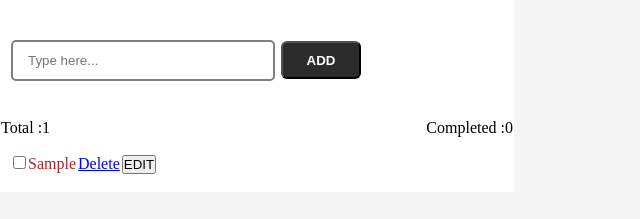
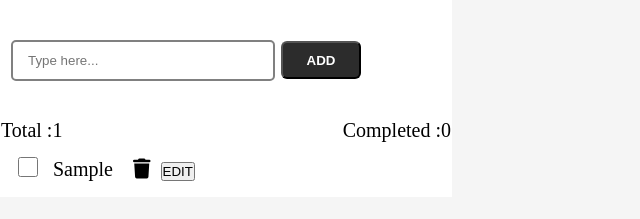
Before and after one commit to Saifkhanz/todo-list, a plain HTML site: page index1.html in a window 1280 px wide. Both pictures are taken after typing "Sample" into the empty fields and a click on the button "ADD". Shown: the part 41-260 px from the top of the page, without its empty margins (0-640 px from the left). Drawn offline with Linux system fonts and the light colour scheme.

Commit message:
changes done

```diff
--- a/index1.html
+++ b/index1.html
@@ -6,13 +6,13 @@
     <title>
         Todo list
     </title>
-    <script src="https://kit.fontawesome.TaskCompleted/1fdcaaf62f.js" crossorigin="anonymous"></script>
+    <script src="https://kit.fontawesome.com/1fdcaaf62f.js" crossorigin="anonymous"></script>
 </head>
 
-<body style="background-color: whitesmoke">
-    <div class="container" style="height:auto">
+<body style="background-color: whitesmoke;width: 100%;">
+    <div class="container" >
         <h1 style="margin-bottom: 20px; padding-left: 15px;">
-            Todo List
+             Todo List
         </h1>
         <div>
             <span id="error" style="font-size:20px;font-weight: bold;color: rgb(172, 103, 103); padding-left: 25px;">
@@ -29,10 +29,10 @@
         </div>
         <div id="stats">
             <div class="total" style="display: inline;">
-                Total :<span id="TaskTotal">0</span>
+                <span style="font-size: 20px;">Total :</span><span id="TaskTotal" style="font-size: 20px;">0</span>
             </div>
             <div class="completed" style="float: right;">
-                Completed :<span id="TaskCompleted">0</span>
+                <span style="font-size:20px;">Completed :</span><span id="TaskCompleted"style="font-size: 20px;">0</span>
             </div>
         </div>
         <div id="TaskListContainer">
--- a/logictodo.js
+++ b/logictodo.js
@@ -12,7 +12,7 @@ function addTask() {
       isCompeleted: false,
     });
 
-    document.getElementById("TaskTotal").innerHTML = totalCount();
+    document.getElementById("TaskTotal").innerHTML = countTotalTask();
     newTask.value = "";
     renderTasks();
   }
@@ -25,25 +25,24 @@ function renderTasks() {
     new_row = document.createElement("tr");
     new_row.className = "task";
     new_row.insertCell(0).innerHTML =
-      `<input type='checkbox' onclick='completedTask(` +
+      `<input type='checkbox' class='checkbox1' onclick='markTaskAsCompleted(` +
       index +
-      `)' name='checkbox' class="check" ` +
+      `)' name='checkbox' ` +
       (task.isCompeleted ? "checked" : "") +
       `>`;
     new_row.insertCell(1).innerHTML = task.name;
     new_row.insertCell(2).innerHTML =
-      '<a href="javascript:void(0)" onclick="deleteTask(' +
+      '<i class="fa-solid fa-trash" style="margin-right:8px;margin-left:18px"; onclick="deleteTask(' +
       index +
-      ')" class="fa-solid fa-trash">Delete</a>';
+      ')"></i>';
     new_row.insertCell(3).innerHTML =
       '<button onclick="editTask(' + index + ')"name="edit">EDIT';
     TaskListContainer.appendChild(new_row);
-    //getTotal();
   });
 }
-function totalCount() {
+function countTotalTask() {
   var arr = tasks.length;
-  console.log(arr);
+
   return arr;
 }
 function editTask(taskId) {
@@ -58,24 +57,22 @@ function editTask(taskId) {
 }
 
 // this function is used for counted completed task
-function completedTask(taskId) {
+function markTaskAsCompleted(taskId) {
   if (tasks[taskId].isCompeleted === false) {
     tasks[taskId].isCompeleted = true;
   } else {
     tasks[taskId].isCompeleted = false;
   }
-  //   this.renderTasks();
-  this.countCompleted();
+  this.countCompletedTask();
 }
 //this function used for deleting total task
 function deleteTask(taskIndex) {
   tasks.splice(taskIndex, 1);
-  //counter--;
-  document.getElementById("TaskTotal").innerHTML = totalCount();
+  document.getElementById("TaskTotal").innerHTML = countTotalTask();
   renderTasks();
 }
 
-function countCompleted() {
+function countCompletedTask() {
   var completed = 0;
   this.tasks.forEach(function (task) {
     if (task.isCompeleted) {
@@ -84,63 +81,3 @@ function countCompleted() {
   });
   document.getElementById("TaskCompleted").innerHTML = completed;
 }
-// function getTotalCompletedTask() {
-//   var rowCount = document.querySelectorAll("#TaskList tr.completed").length;
-
-//   total_completed_task = document.getElementById("TaskCompleted");
-//   total_completed_task.innerHTML = rowCount;
-// }
-
-/* this function used for total task
-// function getTotal() {
-//   var rowCount = document.querySelectorAll("#TaskList tr").length;
-//   total_task = document.getElementById("TaskTotal");
-//   total_task.innerHTML = rowCount;
-
-  // let TaskList=document.getElementById('TaskList');
-  // var rowCount = TaskList.childElementCount;
-  // total_task=document.getElementById('TaskTotal');
-  // total_task.innerHTML='Total :'+rowCount;
-}
-*/
-// function isChecked() {
-//
-//   var temp = document.getElementsByClassName("check").value;
-//   console.log(temp);
-//
-//   if (document.getElementsByClassName("check").checked) {
-//     completetdTaskCounter--;
-//     total_completed_task = document.getElementById("TaskCompleted");
-//     total_completed_task.innerHTML = completetdTaskCounter;
-//
-//   } else {
-//     completetdTaskCounter++;
-//     total_completed_task = document.getElementById("TaskCompleted");
-//     total_completed_task.innerHTML = completetdTaskCounter;
-//
-//   }
-// }
-// function com(isCompeleted) {
-//   console.log(isCompeleted);
-//   var flag = 1;
-//   if (isCompeleted === "false" && flag) {
-//
-//     isCompeleted = "true";
-//     completetdTaskCounter++;
-//     alert(isCompeleted);
-//     flag = 0;
-//   } else {
-//     completetdTaskCounter--;
-//
-//     isCompeleted = "false";
-//     alert(isCompeleted);
-//   }
-//   total_completed_task = document.getElementById("TaskCompleted");
-//   total_completed_task.innerHTML = completetdTaskCounter;
-//   //completetdTaskCounter = 0;
-// }
-// function lastTry(taskId) {
-//   var tempIndex = taskId;
-//
-//   document.getElementsByClassName("task").textContent = "Task Completed";
-// }\
--- a/todostyle.css
+++ b/todostyle.css
@@ -3,11 +3,10 @@
     padding: 0px;
 }
 .container{
-    /* margin-left: 50px; */
-    height: 200px;
+    height: auto;
     border: 1px white solid;
     background-color: white;
-    width: 40%;
+    width: 450px;
 }
 .nav{
    display: inline;
@@ -40,10 +39,14 @@
     padding: 10px;
     width:fit-content;
 }
-#TaskList tr {
-    border: 2px solid rgb(204, 202, 202);
+#TaskList tr td {
+   font-size:20px;
 }
-
+.checkbox1{
+    width:30px;
+    height: 20px;
+    margin-right:8px;
+}
 
 .mystyle{
     border: 2px solid black;
@@ -72,8 +75,5 @@ td{
     border: 2px solid black;
 }
 .task{
-    width: fit-content;
-    height: 30px;
-    color: brown;
-    border-bottom: 5px solid crimson;
+      height: 30px;
 }
```
